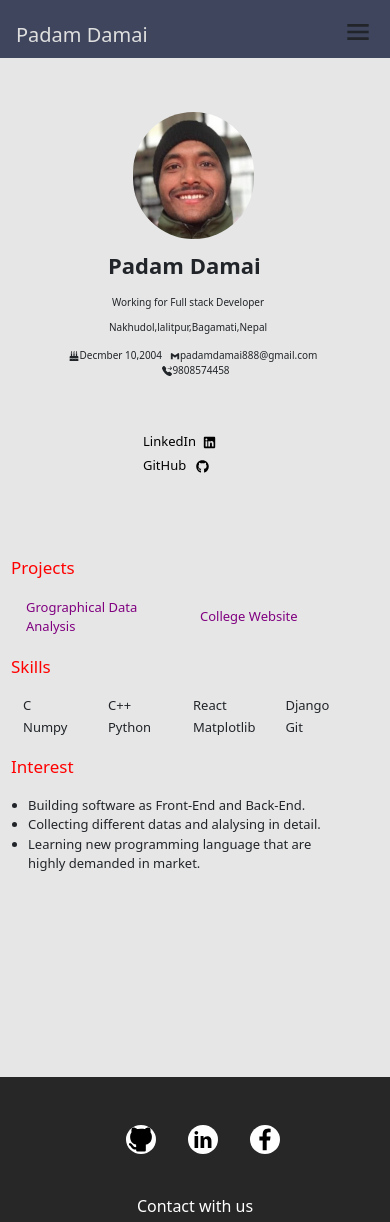
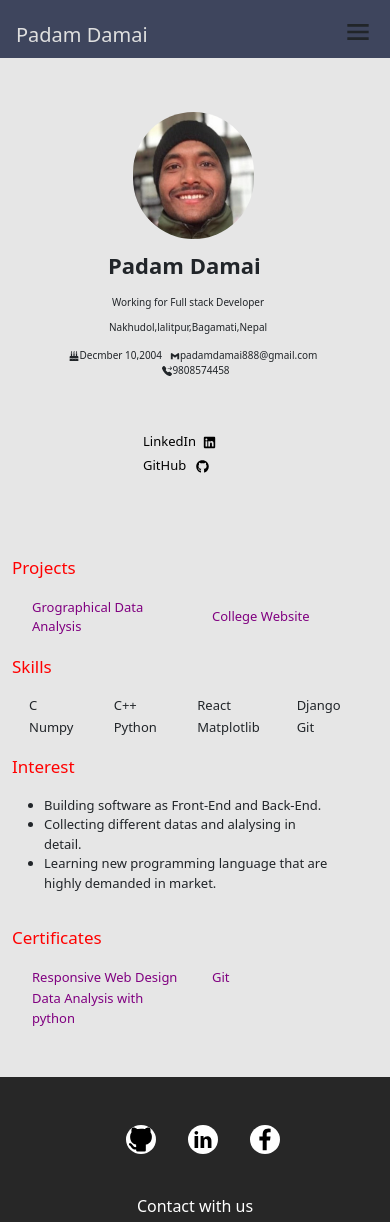
Before and after one commit to padamdamai/my_portfolio, a React (Create React App) app: page /resume in a window 390 px wide. Shown: the top 1222 px of the page. Built offline with nearby package versions, Linux system fonts and the light colour scheme.

Commit message:
responsive for iphone 12/13 mini IOS 14.6

```diff
--- a/src/index.css
+++ b/src/index.css
@@ -232,3 +232,11 @@
 }
 
   }
+
+  /*...........................................responsive((iphone 12/13 mini IOS 14.6.)..................................*/
+@media (max-width:375px){
+.main_content{
+    margin-left: 75px;
+}
+
+  }
--- a/src/project.css
+++ b/src/project.css
@@ -86,7 +86,7 @@
 
 }
 
-@media (max-width: 512px) {
+@media (max-width: 360px) {
   .project_head {
     margin: 10rem 0px -15rem -28px;
     text-align: center;
@@ -98,3 +98,15 @@
     margin-left: 3rem;
   }
 }
+
+/*..........................................responsive (galaxy note 20 android 11)...................*/
+
+@media (max-width:512px){
+.card_holder{
+  margin: 14rem 1rem -36rem -3rem;
+}
+  .container_main {
+    margin: 3rem 1rem;
+  }
+
+    }
--- a/src/resume.css
+++ b/src/resume.css
@@ -166,7 +166,7 @@
 
 
 
-@media (max-width:512px){
+@media (max-width:360px){
 
 .inner_container{
 	display:flex;
@@ -194,3 +194,24 @@
   margin-left: 15px;
 }
 }
+
+
+/*..........................................responsive (galaxy note 20 android 11)...................*/
+
+@media (max-width:512px){
+.inner_container{
+	display:flex;
+	flex-direction: column;
+	margin: 7rem 2rem -2rem 35rem;
+	 width: 23rem;
+}
+.listInterest {
+    font-size: 13px;
+    width: 20rem;
+
+  }
+  table tr td > a {
+        width: 10rem;
+
+  }
+}
```
